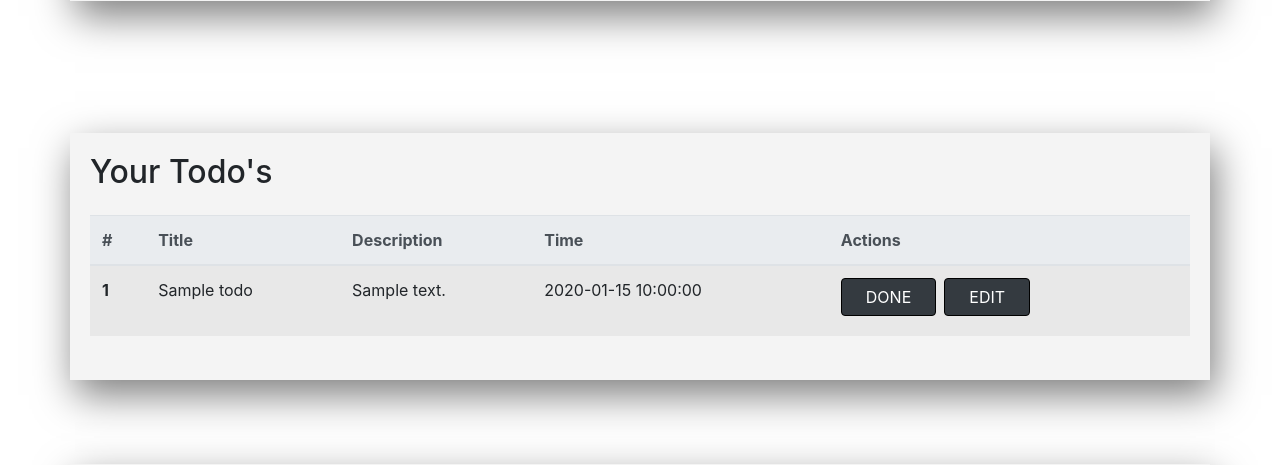
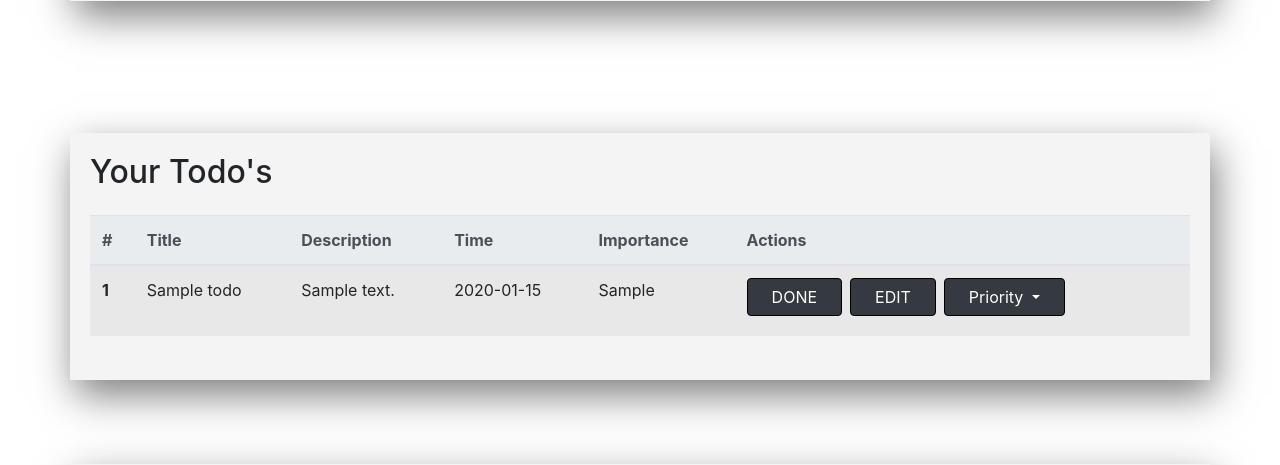
Before and after one commit to maazsiddiqui79/To-Do-List-Web-Application, a Flask app: page / in a window 1280 px wide. Shown: the part 501-966 px from the top of the page. Run offline with Flask 3, Linux system fonts and the light colour scheme; tables that the repository leaves empty hold one stand-in row (values such as "Sample post"); some libraries are stand-ins or nearby versions.

Commit message:
Added a feature of task priority

```diff
--- a/api/index.py
+++ b/api/index.py
@@ -19,7 +19,8 @@ class Todo(db.Model):
     sno = db.Column(db.Integer, primary_key=True)
     title = db.Column(db.String(200), nullable=False)
     content = db.Column(db.String(500), nullable=False)
-    date = db.Column(db.DateTime, default=datetime.utcnow)
+    date = db.Column(db.String, default=str(datetime.utcnow()).split(' ')[0])
+    priority = db.Column(db.String(10), default='Low', nullable=False)
 
 class DeletedTodo(db.Model):
     id = db.Column(db.Integer, primary_key=True)
@@ -38,7 +39,10 @@ def home():
             db.session.add(to_do)
             db.session.commit()
             return redirect(url_for('home'))
+    priority_order = {"High": 1, "Medium": 2, "Low": 3}
     all_todo = Todo.query.all()
+    all_todo = sorted(all_todo, key=lambda x: priority_order.get(x.priority, 4))
+
     del_all_todo = DeletedTodo.query.all()
     return render_template('index.html', all_todo=all_todo, deltodo=del_all_todo)
 
@@ -83,6 +87,30 @@ def clear():
     db.create_all()
     return redirect(url_for('home'))
 
+
+@app.route('/priority/<prior>/<int:id>')
+def priority(prior,id):
+    print('+-----------------------------+')
+    print(prior,id)
+    user = Todo.query.filter_by(sno=id).first()
+    if user:
+        if prior == 'High':
+            user.priority = 'High'
+            db.session.commit()
+            print('priority updated to high')
+
+        elif prior == 'Medium':
+            user.priority = 'Medium'
+            db.session.commit()
+            print('priority updated to Medium')
+
+        elif prior == 'Low':
+            user.priority = 'Low'
+            db.session.commit()
+            print('priority updated to Low')
+
+    return redirect(url_for('home'))
+
 @app.route('/Profile')
 def maaz():
     return render_template('connect.html')
--- a/api/templates/index.html
+++ b/api/templates/index.html
@@ -10,26 +10,13 @@
       <div class="form-row">
         <div class="form-group col-md-6 mb-3">
           <label for="title">Todo Title</label>
-        <input
-          required
-          type="text"
-          class="form-control"
-          name="title"
-          id="title"
-          placeholder="title"
-        />
+          <input required type="text" class="form-control" name="title" id="title" placeholder="title" />
         </div>
       </div>
       <div class="form-group mb-3">
         <label for="desc">Todo Description</label>
-      <textarea
-  autocomplete="off"
-  required
-  class="form-control"
-  id="desc"
-  name="desc"
-  placeholder="Express your task"
-></textarea>
+        <textarea autocomplete="off" required class="form-control" id="desc" name="desc"
+          placeholder="Express your task"></textarea>
 
       </div>
       <button type="submit" class="addbt btn btn-dark mb-3">ADD</button>
@@ -51,6 +38,7 @@
             <th scope="col">Title</th>
             <th scope="col">Description</th>
             <th scope="col">Time</th>
+            <th scope="col">Importance</th>
             <th scope="col">Actions</th>
           </tr>
         </thead>
@@ -58,9 +46,11 @@
           {% for i in all_todo %}
           <tr>
             <th scope="row">{{ loop.index }}</th>
+
             <td>{{ i.title }}</td>
             <td>{{ i.content }}</td>
             <td>{{ i.date }}</td>
+            <td>{{i.priority.title()}}</td>
             <td>
               <div class="d-flex flex-wrap gap-2">
                 <a href="/done/{{ i.sno }}">
@@ -69,15 +59,29 @@
                 <a href="/edit/{{ i.sno }}">
                   <button type="button" class="btn btn-dark px-4 d-flex mr-2 mb-2">EDIT</button>
                 </a>
+
+                <div class="dropdown-center">
+                  <button class="btn btn-dark px-4  mr-2 mb-2 dropdown-toggle" type="button" data-toggle="dropdown"
+                  aria-expanded="false">
+                  Priority
+                </button>
+                <ul class="dropdown-menu">
+                  <li><a class="dropdown-item" href="/priority/Low/{{i.sno}}">Low</a></li>
+                  <li><a class="dropdown-item" href="/priority/Medium/{{i.sno}}">Medium</a></li>
+                  <li><a class="dropdown-item" href="/priority/High/{{i.sno}}">High</a></li>
+                </ul>
               </div>
+            </div>
+
           </td>
+
         </tr>
         {% endfor %}
         </tbody>
       </table>
     </div>
     {% else %}
-  <h2 class="alert alert-dark mt-4" role="alert" style="background-color: rgba(0, 21, 255, 0.205);">😞 No Tasks Available!</h2>
+    <h2 class="alert alert-dark mt-4" role="alert" style="background-color: rgba(0, 21, 255, 0.205);">🎉 All tasks completed! Take a break or start something new. 💡</h2>
     {% endif %}
   </div>
 </div>
@@ -118,7 +122,7 @@
       </table>
     </div>
     {% else %}
-    <h4 class="alert alert-dark mt-3" role="alert" style="background-color: rgba(0, 21, 255, 0.205);">😞 No Tasks Available!</h4>
+    <h4 class="alert alert-dark mt-3" role="alert" style="background-color: rgba(0, 21, 255, 0.205);">🎉 All tasks completed! Take a break or start something new. 💡</h4>
     {% endif %}
   </div>
 </div>
```
Also changed, not shown: api/instance/MY_DATABASE.db (added), api/instance/TODO_DATABASE.db (deleted). Lines whose indentation alone changed are shown as unchanged.
